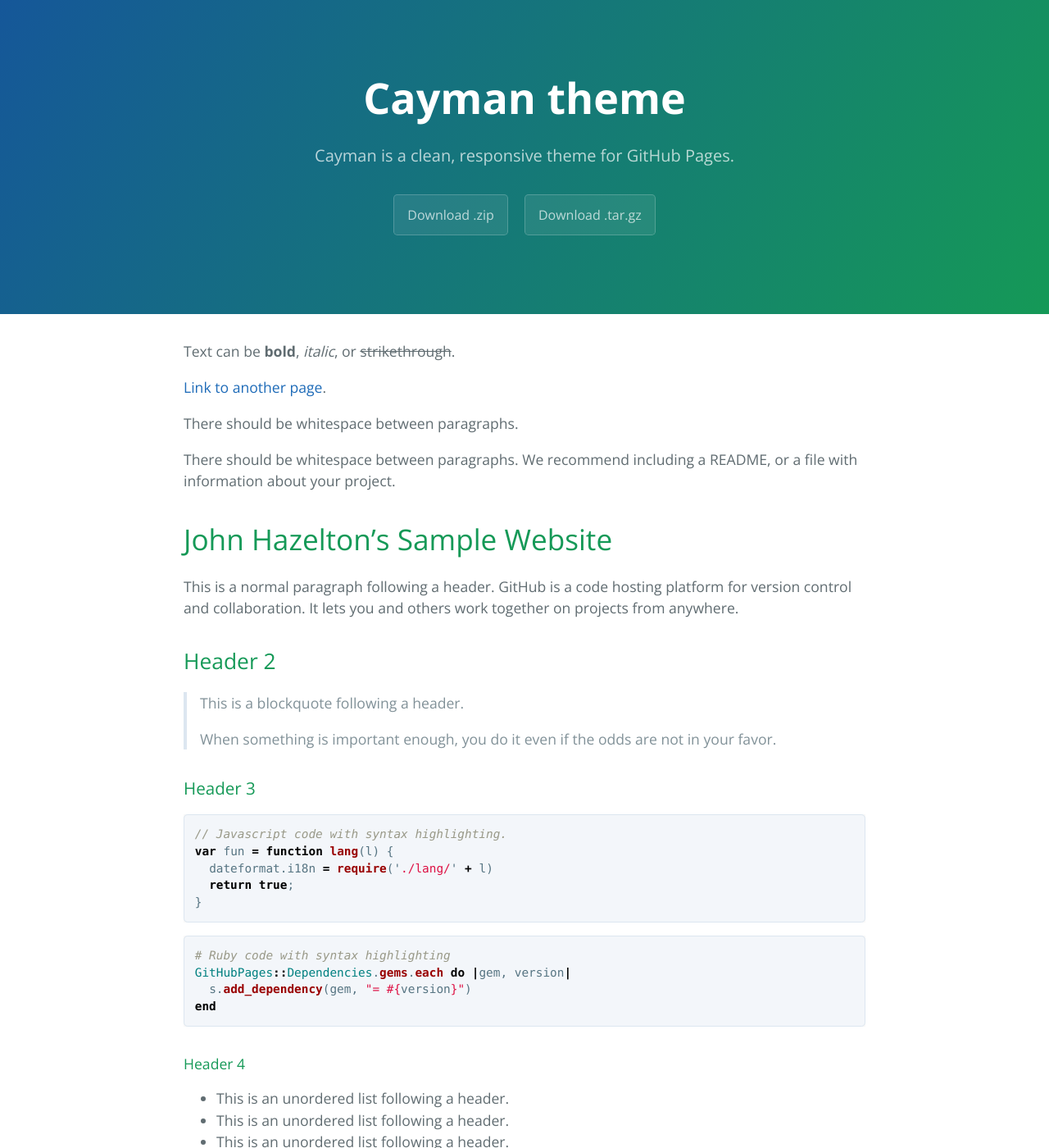
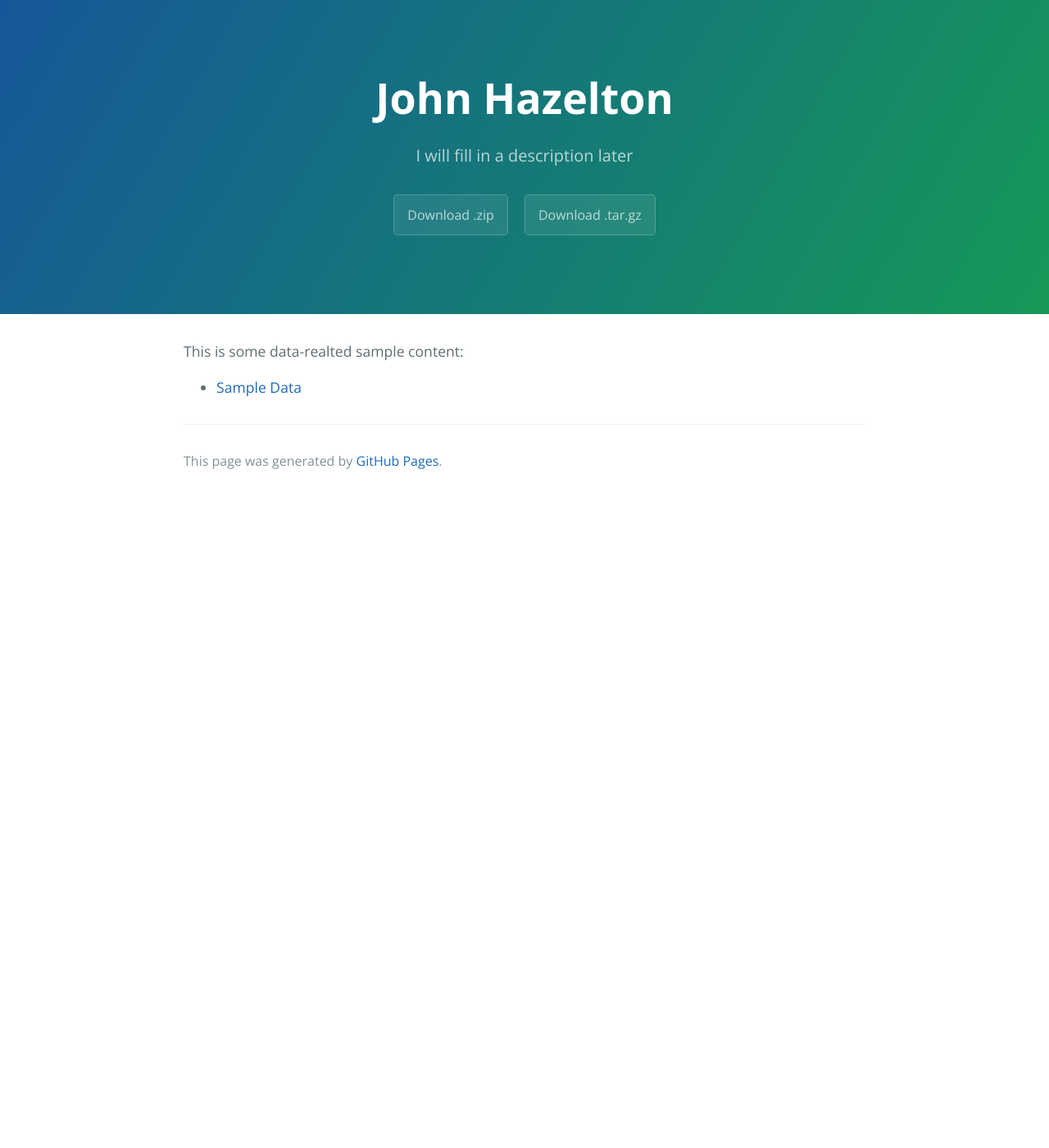
Before and after one commit to JohnHazelton/JohnHazelton.github.io, a Jekyll site: the page built from index.md, in a window 1280 px wide and 1400 px high. Shown: the whole window at 82% size. Built offline with Jekyll 4.4.1, drawn with Linux system fonts in a browser that asks for light colours; our own code applies the rules of GitHub Pages for plain Markdown files; some of the changed text lies outside the part shown.

Commit message:
Update index.md

````diff
--- a/index.md
+++ b/index.md
@@ -1,123 +1,8 @@
 ---
-layout: default
+title: John Hazelton
+description: I will fill in a description later
 ---
 
-Text can be **bold**, _italic_, or ~~strikethrough~~.
+This is some data-realted sample content:
 
-[Link to another page](./another-page.html).
-
-There should be whitespace between paragraphs.
-
-There should be whitespace between paragraphs. We recommend including a README, or a file with information about your project.
-
-# John Hazelton's Sample Website
-
-This is a normal paragraph following a header. GitHub is a code hosting platform for version control and collaboration. It lets you and others work together on projects from anywhere.
-
-## Header 2
-
-> This is a blockquote following a header.
->
-> When something is important enough, you do it even if the odds are not in your favor.
-
-### Header 3
-
-```js
-// Javascript code with syntax highlighting.
-var fun = function lang(l) {
-  dateformat.i18n = require('./lang/' + l)
-  return true;
-}
-```
-
-```ruby
-# Ruby code with syntax highlighting
-GitHubPages::Dependencies.gems.each do |gem, version|
-  s.add_dependency(gem, "= #{version}")
-end
-```
-
-#### Header 4
-
-*   This is an unordered list following a header.
-*   This is an unordered list following a header.
-*   This is an unordered list following a header.
-
-##### Header 5
-
-1.  This is an ordered list following a header.
-2.  This is an ordered list following a header.
-3.  This is an ordered list following a header.
-
-###### Header 6
-
-| head1        | head two          | three |
-|:-------------|:------------------|:------|
-| ok           | good swedish fish | nice  |
-| out of stock | good and plenty   | nice  |
-| ok           | good `oreos`      | hmm   |
-| ok           | good `zoute` drop | yumm  |
-
-### There's a horizontal rule below this.
-
-* * *
-
-### Here is an unordered list:
-
-*   Item foo
-*   Item bar
-*   Item baz
-*   Item zip
-
-### And an ordered list:
-
-1.  Item one
-1.  Item two
-1.  Item three
-1.  Item four
-
-### And a nested list:
-
-- level 1 item
-  - level 2 item
-  - level 2 item
-    - level 3 item
-    - level 3 item
-- level 1 item
-  - level 2 item
-  - level 2 item
-  - level 2 item
-- level 1 item
-  - level 2 item
-  - level 2 item
-- level 1 item
-
-### Small image
-
-![Octocat](https://github.githubassets.com/images/icons/emoji/octocat.png)
-
-### Large image
-
-![Branching](https://guides.github.com/activities/hello-world/branching.png)
-
-
-### Definition lists can be used with HTML syntax.
-
-<dl>
-<dt>Name</dt>
-<dd>Godzilla</dd>
-<dt>Born</dt>
-<dd>1952</dd>
-<dt>Birthplace</dt>
-<dd>Japan</dd>
-<dt>Color</dt>
-<dd>Green</dd>
-</dl>
-
-```
-Long, single-line code blocks should not wrap. They should horizontally scroll if they are too long. This line should be long enough to demonstrate this.
-```
-
-```
-The final element.
-```
+- [Sample Data](/sample-data/index.md)
````
